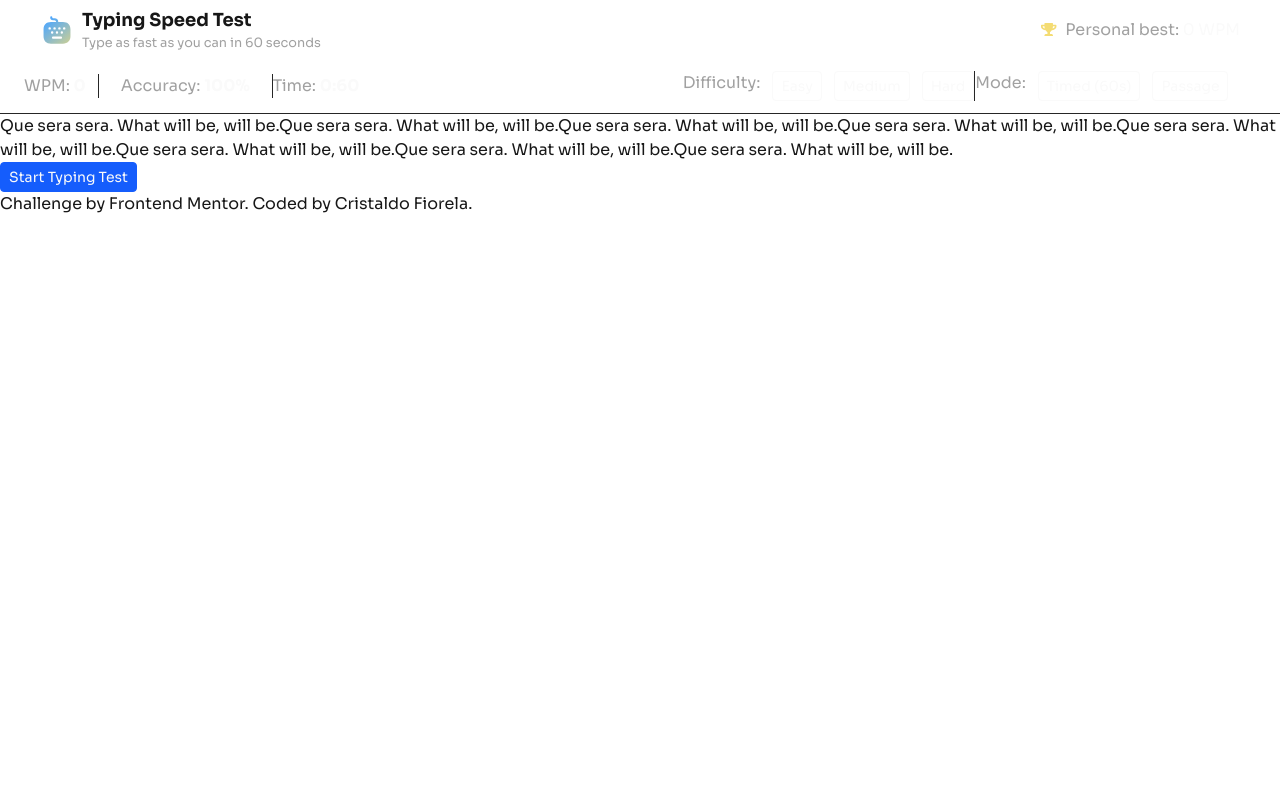
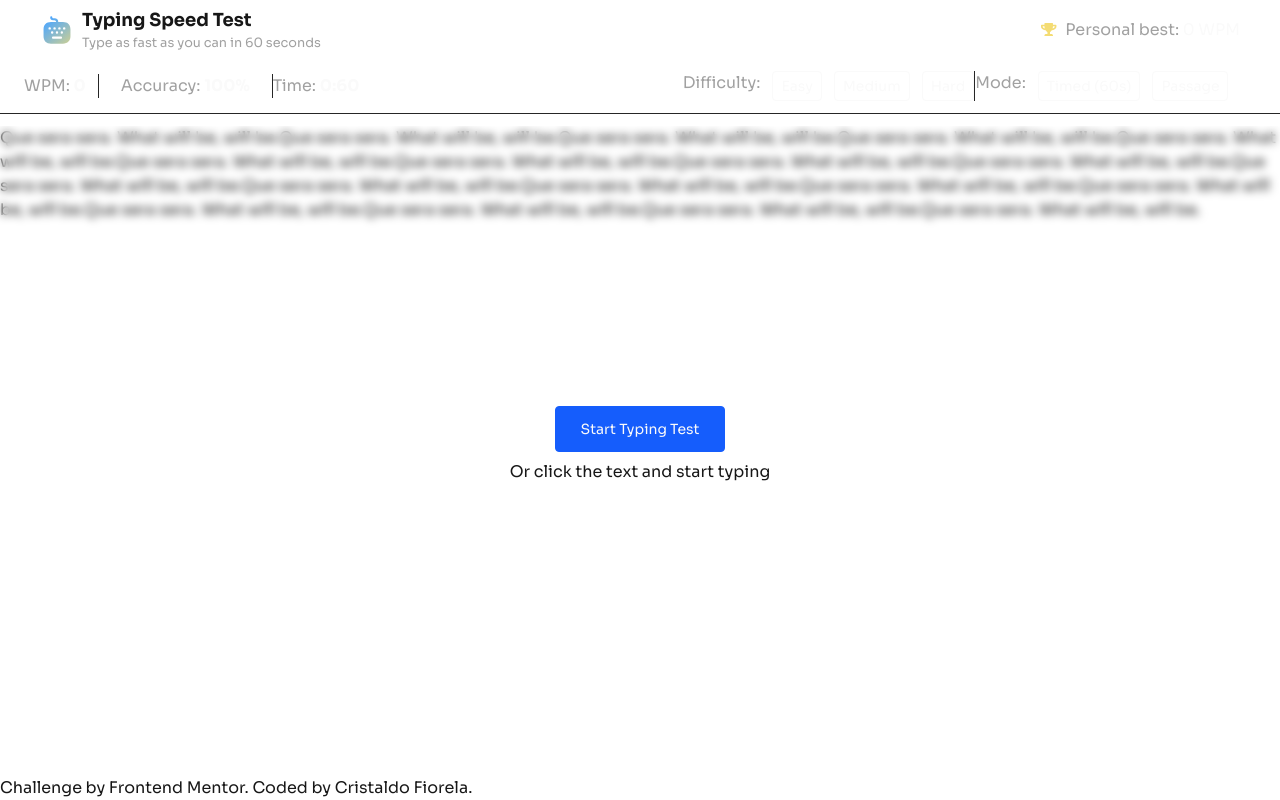
Before and after one commit to Cristaldo-Fiorela/typing-speed, a Next.js app: page / in a window 1280 px wide. Built offline with nearby package versions, Linux system fonts and the light colour scheme.

Commit message:
feat: add typing area styles

```diff
--- a/app/page.tsx
+++ b/app/page.tsx
@@ -3,7 +3,7 @@ import TypingArea from "@/components/typing-test/typing-area";
 
 export default function Home() {
     return (
-        <main>
+        <main className="flex flex-col flex-1">
             <ScoreBar />
             <TypingArea />
         </main>
--- a/components/typing-test/typing-area.tsx
+++ b/components/typing-test/typing-area.tsx
@@ -4,7 +4,7 @@ import { useState } from "react";
 import { useOneSentence } from "@/hooks/use-fetch-data";
 import SquareButton from "../ui/square-button";
 
-const PLACEHOLDER = "Que sera sera. What will be, will be.".repeat(8);
+const PLACEHOLDER = "Que sera sera. What will be, will be.".repeat(18);
 
 const TypingArea = () => {
     const [itStart, setItStart] = useState(false);
@@ -17,11 +17,21 @@ const TypingArea = () => {
 
     if (!itStart) {
         return (
-            <div id="typing-area">
-                <p>{PLACEHOLDER}</p>
-                <SquareButton onClick={handleStart} fill>
-                    Start Typing Test
-                </SquareButton>
+            <div id="typing-area" className="relative flex-1 my-3">
+                <p className="select-none" aria-hidden="true">
+                    {PLACEHOLDER}
+                </p>
+
+                <div className="absolute inset-0 flex flex-col items-center justify-center gap-2 backdrop-blur-xs">
+                    <SquareButton
+                        onClick={handleStart}
+                        fill
+                        className="px-6 py-3 text-lg"
+                    >
+                        Start Typing Test
+                    </SquareButton>
+                    <p>Or click the text and start typing</p>
+                </div>
             </div>
         );
     } else {
--- a/components/ui/square-button.tsx
+++ b/components/ui/square-button.tsx
@@ -1,13 +1,17 @@
-type SquareButtonProps = {
+type SquareButtonProps = React.ComponentProps<"button"> & {
     children: React.ReactNode;
-    onClick?: () => void;
     fill?: boolean;
 };
 
-const SquareButton = ({ children, fill, ...props }: SquareButtonProps) => {
+const SquareButton = ({
+    children,
+    fill,
+    className,
+    ...props
+}: SquareButtonProps) => {
     return (
         <button
-            className={`text-neutral-50 border rounded py-1 px-2 transition-colors cursor-pointer text-sm ${fill ? "border-blue-600 hover:text-neutral-50 bg-blue-600" : "hover:border-blue-600 hover:text-blue-400"}`}
+            className={`text-neutral-50 border rounded py-1 px-2 transition-colors cursor-pointer text-sm ${fill ? "border-blue-600 bg-blue-600 hover:text-neutral-50 hover:bg-blue-400" : "hover:border-blue-600 hover:text-blue-400"} ${className ?? ""}`}
             {...props}
         >
             {children}
```
